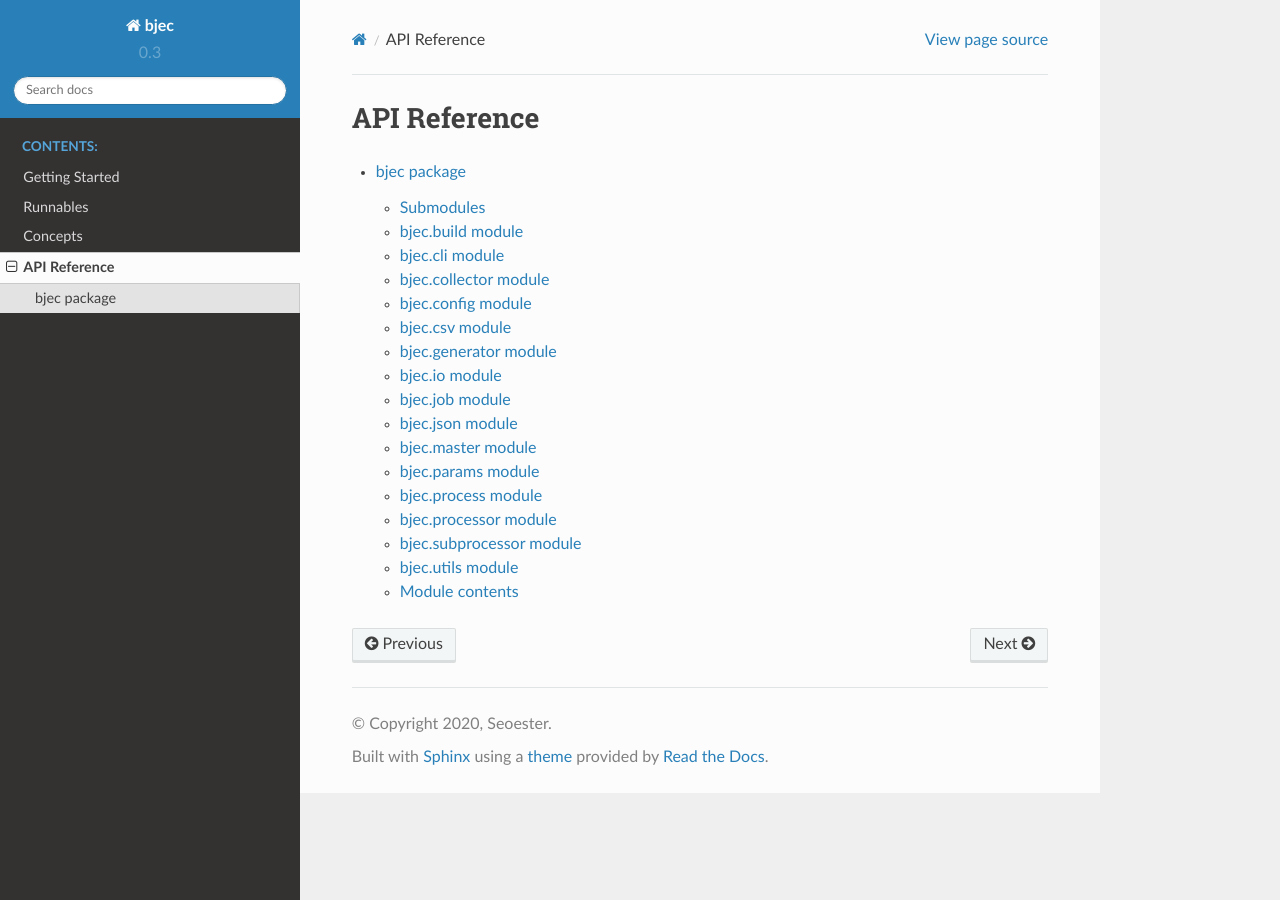
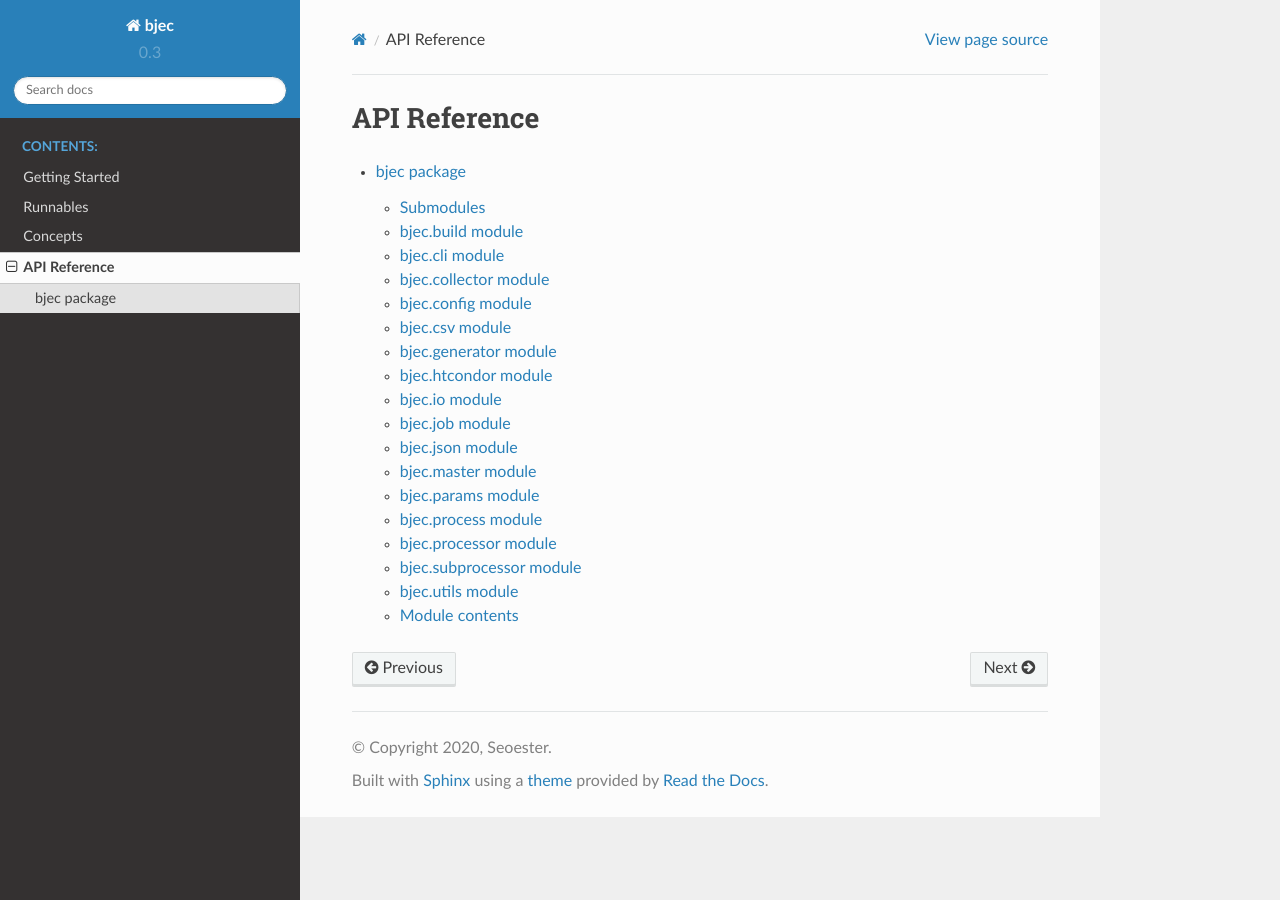
Before and after one commit to seoester/bjec, a Sphinx documentation site: the page built from docs/reference/index.rst, in a window 1280 px wide. Built offline with Sphinx 7.4.7 and the Read the Docs theme 2.0.0, drawn with Linux system fonts in a browser that asks for light colours.

Commit message:
Update docs via sphinx-apidoc

```diff
--- a/docs/reference/bjec.rst
+++ b/docs/reference/bjec.rst
@@ -48,6 +48,14 @@ bjec.generator module
 ---------------------
 
 .. automodule:: bjec.generator
+   :members:
+   :undoc-members:
+   :show-inheritance:
+
+bjec.htcondor module
+--------------------
+
+.. automodule:: bjec.htcondor
    :members:
    :undoc-members:
    :show-inheritance:
```
